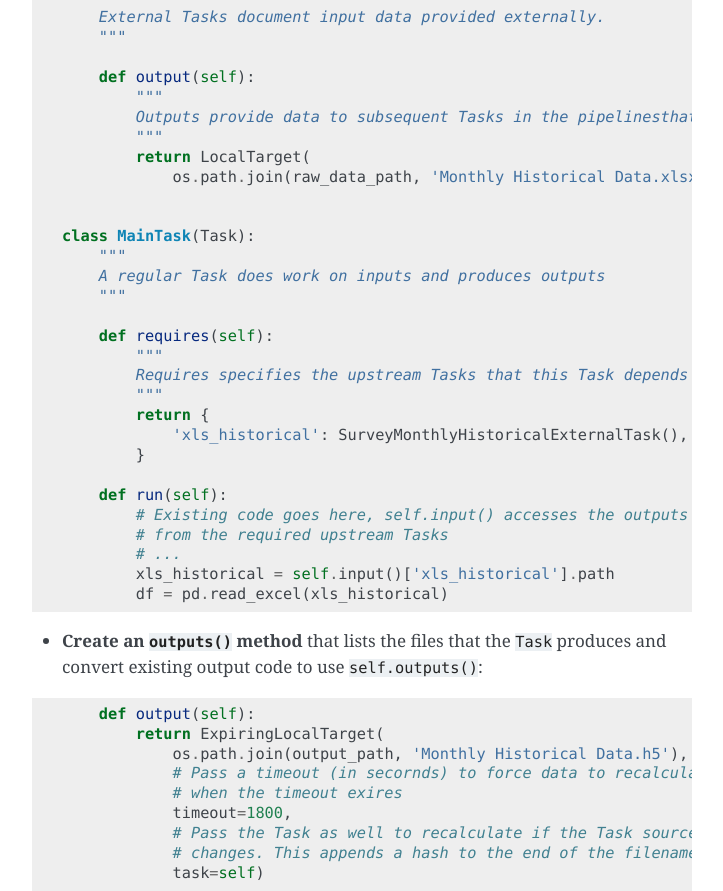
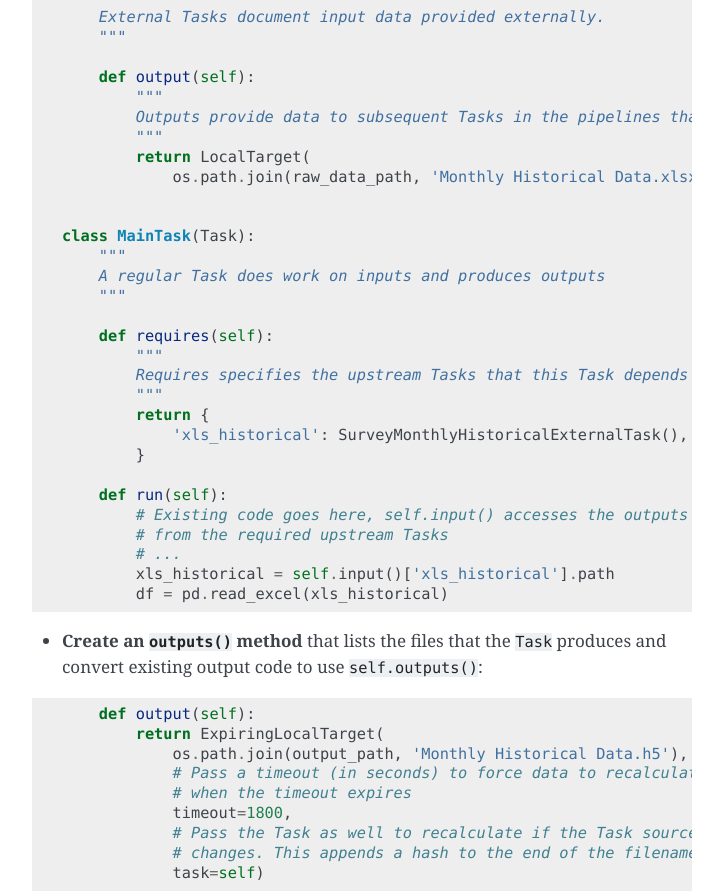
Before and after one commit to technicaltitch/pipelines, a Sphinx documentation site: the page built from docs/developers/migrating.md, in a window 1280 px wide and 1400 px high, scrolled down 1147 px. Shown: the part 152-1043 px from the top of the window, without its empty margins (388-1111 px from the left). Built offline with Sphinx 7.4.7, drawn with Linux system fonts in a browser that asks for light colours; formulas are drawn with MathJax 3.

Commit message:
Minor docs fix to migrating.md

```diff
--- a/docs/developers/migrating.md
+++ b/docs/developers/migrating.md
@@ -58,7 +58,7 @@ class SurveyMonthlyHistoricalExternalTask(ExternalTask):
 
     def output(self):
         """
-        Outputs provide data to subsequent Tasks in the pipelinesthat can use them as inputs
+        Outputs provide data to subsequent Tasks in the pipelines that can use them as inputs
         """
         return LocalTarget(
             os.path.join(raw_data_path, 'Monthly Historical Data.xlsx'))
@@ -91,8 +91,8 @@ class MainTask(Task):
     def output(self):
         return ExpiringLocalTarget(
             os.path.join(output_path, 'Monthly Historical Data.h5'),
-            # Pass a timeout (in secornds) to force data to recalculate automatically
-            # when the timeout exires
+            # Pass a timeout (in seconds) to force data to recalculate automatically
+            # when the timeout expires
             timeout=1800,
             # Pass the Task as well to recalculate if the Task source code
             # changes. This appends a hash to the end of the filename.
```
